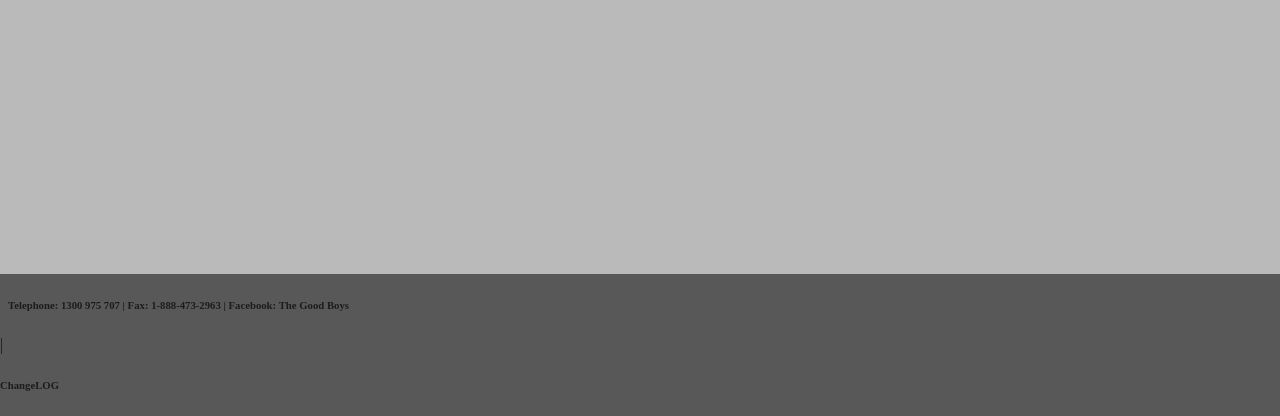
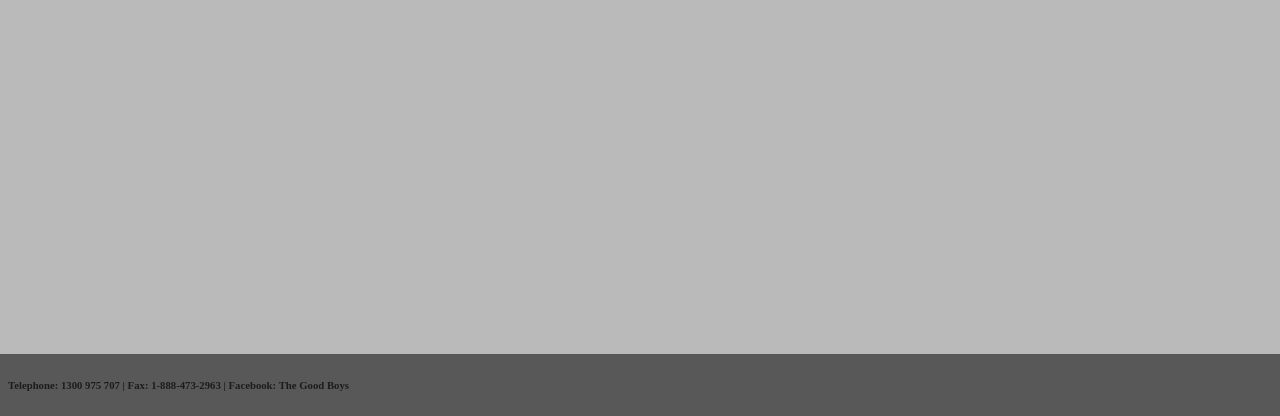
Before and after one commit to lowejosh/Django-landmarks, a Django app: page /login/ in a window 1280 px wide. Shown: the part 384-800 px from the top of the page. Run offline with Django 3.2, Linux system fonts and the light colour scheme; some libraries are stand-ins or nearby versions.

Commit message:
Missed A File

```diff
--- a/workspace/assignment_sprint1/templates/loginBase.html
+++ b/workspace/assignment_sprint1/templates/loginBase.html
@@ -24,7 +24,7 @@
 </div>
     <br /><br /><br />
     <div class="footermain">
-        <h6>&nbsp&nbsp&nbspTelephone: 1300 975 707 | Fax: 1-888-473-2963 | Facebook: <a href="https://www.facebook.com/groups/122820418378364">The Good Boys</a></h6> | <h6><a href="/ChangeLOG">ChangeLOG</a></h6>
+        <h6>&nbsp&nbsp&nbspTelephone: 1300 975 707 | Fax: 1-888-473-2963 | Facebook: <a href="https://www.facebook.com/groups/122820418378364">The Good Boys</a></h6>
 	</div>
 </body>
 </html>
```
